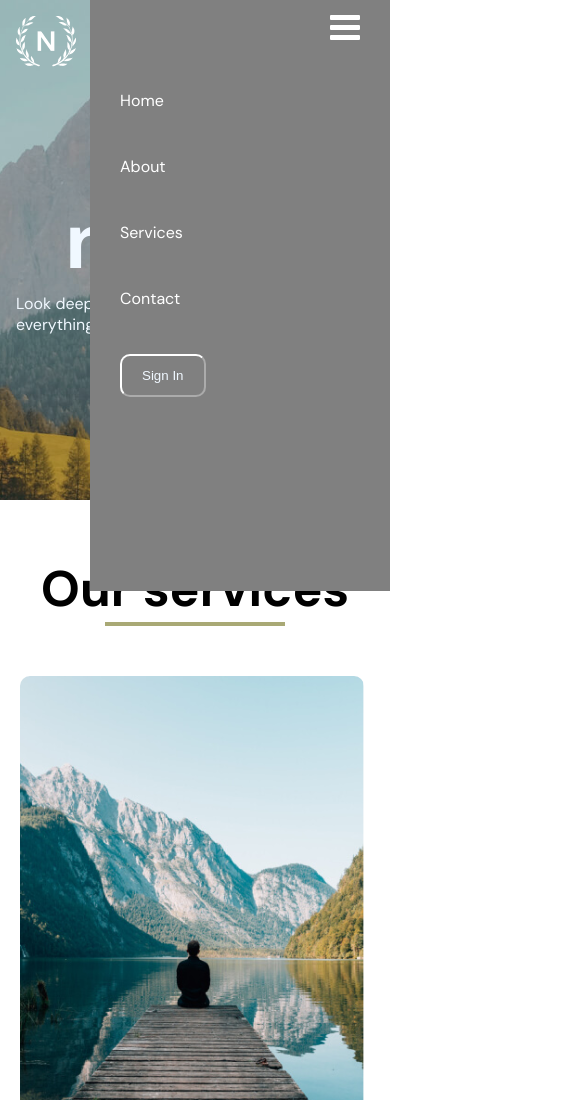
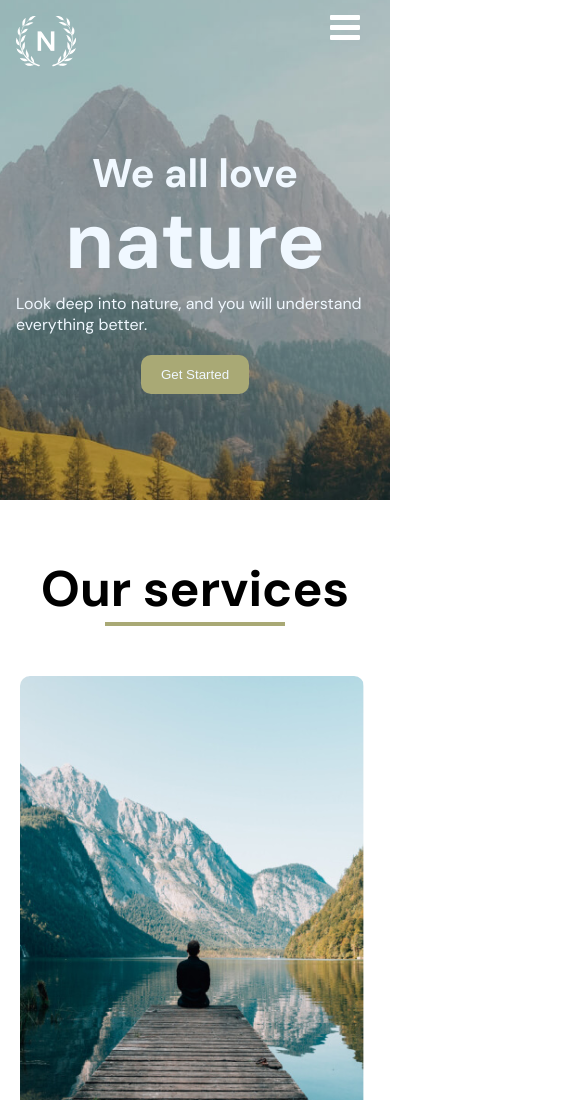
Before and after one commit to lalita77/Nature-ResponsiveDesign, a plain HTML site: page index.html in a window 390 px wide. Shown: the top 1100 px of the page, 585 px wide, since content can reach past the window. Drawn offline with Linux system fonts and the light colour scheme; a web font is replaced by a local one.

Commit message:
first commit

```diff
--- a/style.css
+++ b/style.css
@@ -219,9 +219,8 @@ footer .container
         background: gray;
         position: absolute;
         top: 0;
-        right: 0;
-        width: 300px;
-        height: 70vh;
+        right: -900px;
+        width: 80%;
         padding-top:80px;
         transition: 0.4s;
     }
```
